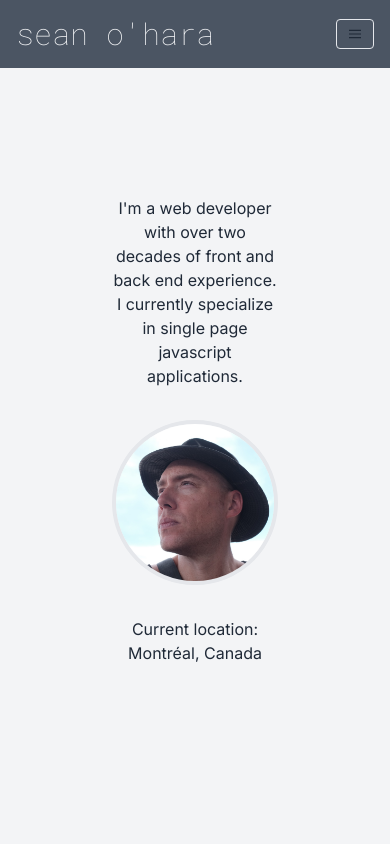
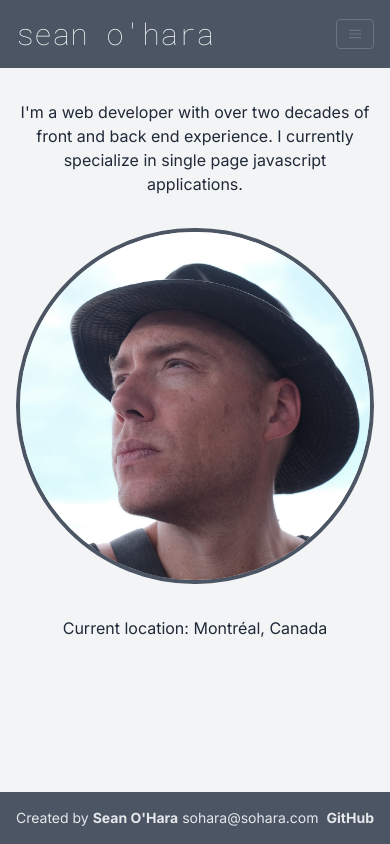
Before and after one commit to sohara/sohara.com, a Next.js app: page / in a window 390 px wide. Shown: the top 844 px of the page. Built offline with nearby package versions, Linux system fonts and the light colour scheme.

Commit message:
More styling fixes

```diff
--- a/src/app/contact/page.tsx
+++ b/src/app/contact/page.tsx
@@ -4,7 +4,7 @@ export default function Contact() {
       I can be reached at{" "}
       <a
         href="mailto:sohara@sohara.com"
-        className="text-grey-darkest font-bold no-underline"
+        className="text-gray-600 font-bold no-underline"
       >
         sohara@sohara.com
       </a>
--- a/src/app/layout.tsx
+++ b/src/app/layout.tsx
@@ -6,8 +6,8 @@ import { Header } from "../components/Header";
 const inter = Inter({ subsets: ["latin"] });
 
 export const metadata: Metadata = {
-  title: "Create Next App",
-  description: "Generated by create next app",
+  title: "Sean O'Hara",
+  description: "Pesonal website of Sean O'Hara",
 };
 
 export default function RootLayout({
@@ -21,23 +21,23 @@ export default function RootLayout({
         <div className="flex flex-col font-sans min-h-screen text-gray-800 bg-gray-100">
           <Header />
 
-          <div className="flex flex-col flex-1 max-w-xl mx-auto px-4 py-8 w-full leading-normal">
+          <div className="flex flex-col flex-1 max-w-5xl mx-auto px-4 py-8 w-full leading-normal">
             {children}
           </div>
-          <footer className="bg-grey-darkest">
+          <footer className="bg-gray-600">
             <div className="flex justify-between max-w-xl mx-auto p-4 text-sm">
-              <p className="text-grey-lighter">
+              <p className="text-gray-200">
                 Created by{" "}
                 <a
                   href="https://sohara.com"
-                  className="font-bold no-underline text-grey-lighter"
+                  className="font-bold no-underline text-gray-200"
                 >
                   Sean O&apos;Hara
                 </a>
                 &nbsp;
                 <a
                   href="mailto:sohara@sohara.com"
-                  className="no-underline text-grey-lightest"
+                  className="no-underline text-gray-200"
                 >
                   sohara@sohara.com
                 </a>
@@ -46,7 +46,7 @@ export default function RootLayout({
               <p>
                 <a
                   href="https://github.com/sohara"
-                  className="font-bold no-underline text-grey-lighter"
+                  className="font-bold no-underline text-gray-200"
                 >
                   GitHub
                 </a>
--- a/src/app/page.tsx
+++ b/src/app/page.tsx
@@ -3,8 +3,7 @@ import profilePic from "../images/avatar-square.jpg";
 
 export default function Home() {
   return (
-    <main className="flex min-h-screen flex-col items-center justify-between p-24">
-      <div className="mx-auto max-w-md text-center ">
+    <div className="mx-auto max-w-xl text-center ">
       <p className=" mb-8">
         I&apos;m a web developer with over two decades of front and back end
         experience. I currently specialize in single page javascript
@@ -13,12 +12,11 @@ export default function Home() {
 
       <Image
         src={profilePic}
-          className="block mx-auto mb-8 rounded-full border-4 border-grey-darker"
+        className="block mx-auto mb-8 rounded-full border-4 border-gray-600"
         alt="Sean O'Hara"
       />
 
       <p className="mx-auto mb-8">Current location: Montréal, Canada</p>
     </div>
-    </main>
   );
 }
--- a/src/app/resume/layout.tsx
+++ b/src/app/resume/layout.tsx
@@ -1,4 +1,4 @@
 export default function MdxLayout({ children }: { children: React.ReactNode }) {
   // Create any shared layout or styles here
-  return <div className="resume">{children}</div>;
+  return <div className="resume max-w-2xl mx-auto">{children}</div>;
 }
--- a/src/components/Header.tsx
+++ b/src/components/Header.tsx
@@ -9,13 +9,13 @@ import Link from "next/link";
 
 export const Header = () => (
   <nav className="bg-gray-600">
-    <div className="flex flex-wrap items-center justify-between max-w-xl mx-auto p-4">
+    <div className="flex flex-wrap items-center justify-between max-w-5xl mx-auto p-4">
       <Link href="/" className="flex items-center no-underline text-gray-100">
         <span className="font-mono font-thin text-3xl">sean o&apos;hara</span>
       </Link>
 
       <button
-        className="block md:hidden border border-grey-darker flex items-center px-3 py-2 rounded text-grey-darker"
+        className="block md:hidden border border-gray-500 flex items-center px-3 py-2 rounded text-gray-500"
         // onClick={handleClick}
       >
         <svg
```
Lines whose indentation alone changed are shown as unchanged.
